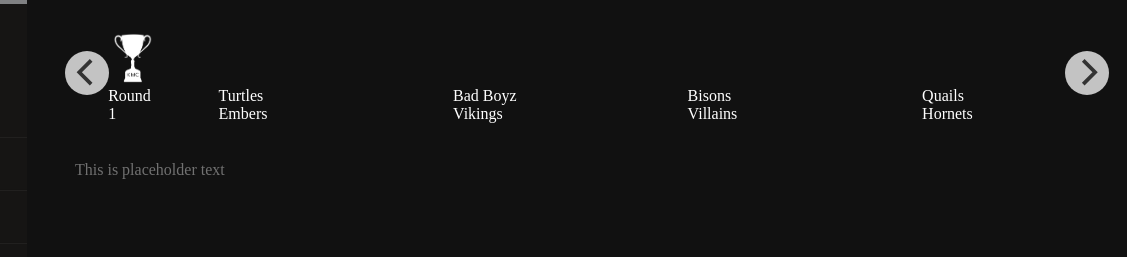
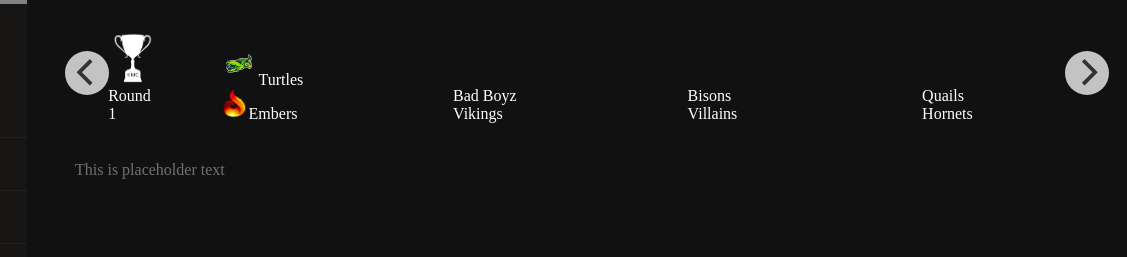
Before and after one commit to hughroberts/kurt-mann-cup, a website: page index.html in a window 1280 px wide. Shown: the top 257 px of the page, 153-1280 px from the left. Drawn offline with Linux system fonts and the light colour scheme.

Commit message:
added team logos

```diff
--- a/index.html
+++ b/index.html
@@ -26,7 +26,7 @@
             data-flickity-options='{ "cellAlign": "left", "contain": true, "wrapAround": true, "freeScroll": true, "groupCells": true, "pageDots": false }'>
             <div id="round-1" class="round-wrapper">
                 <div class="match" id="round-logo"><img class="trophy" src="./images/trophy.png"><br>Round 1</div>
-                <div class="match">Turtles<br>Embers</div>
+                <div class="match"><img src="./images/teams/turtles.png" id="turtles">Turtles<br><img src="./images/teams/embers.png" id="embers">Embers</div>
                 <div class="match">Bad Boyz<br>Vikings</div>
                 <div class="match">Bisons<br>Villains</div>
                 <div class="match">Quails<br>Hornets</div>
--- a/style.css
+++ b/style.css
@@ -98,3 +98,11 @@ body {
     padding-left: 5%;
     padding-top: 25px;
 }
+
+#turtles {
+    width: 40px;
+}
+
+#embers {
+    width: 30px;
+}
```
Also changed, not shown: images/teams/badboyz.png (added), images/teams/bisons.png (added), images/teams/brawlers.png, images/teams/embers.png (added), images/teams/hornets.png (added), images/teams/hunters.png, images/teams/komodos.png (added), images/teams/swordfish.png (added), images/teams/turtles.png (added), images/teams/vikings.jpeg (deleted), images/teams/vikings.png (added).
